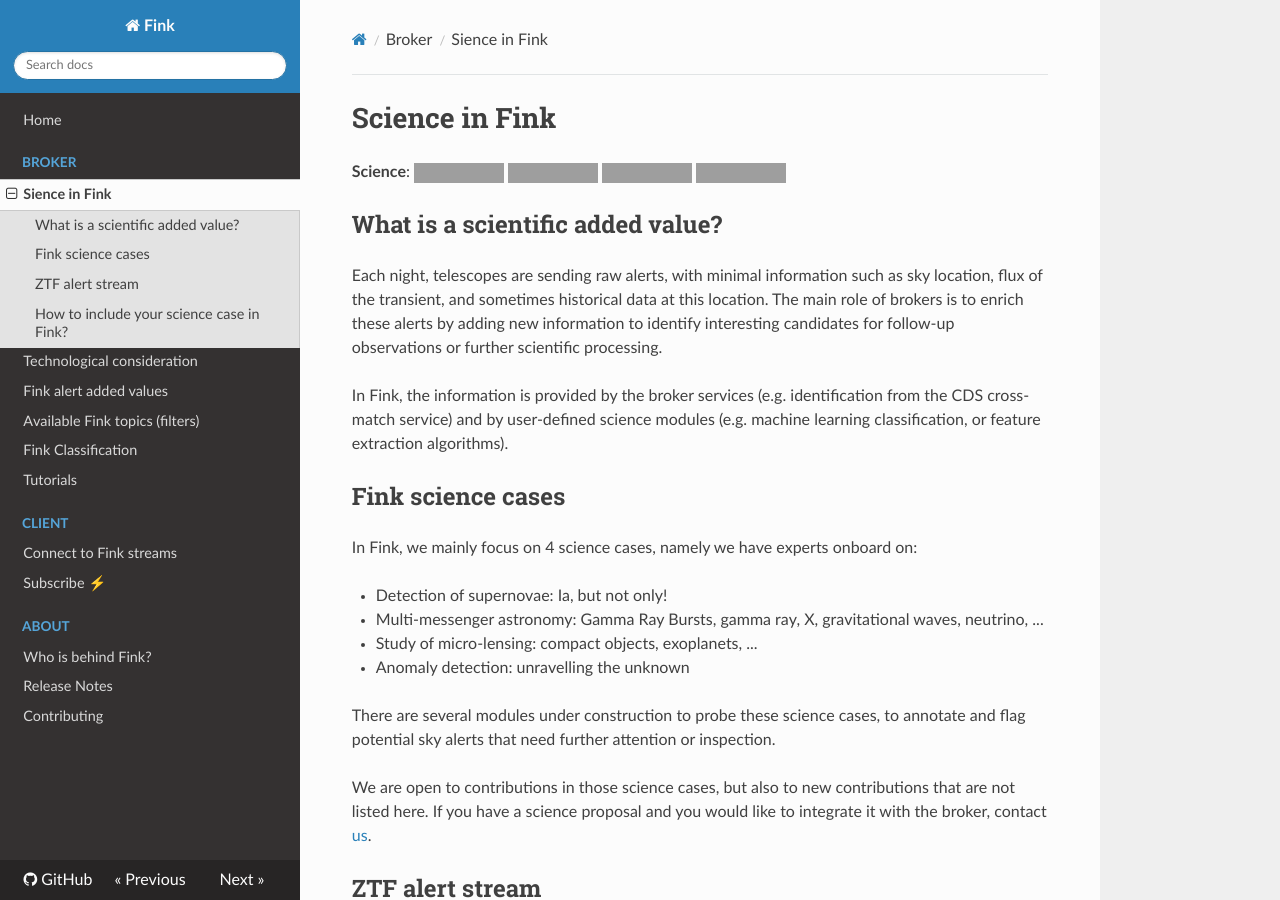
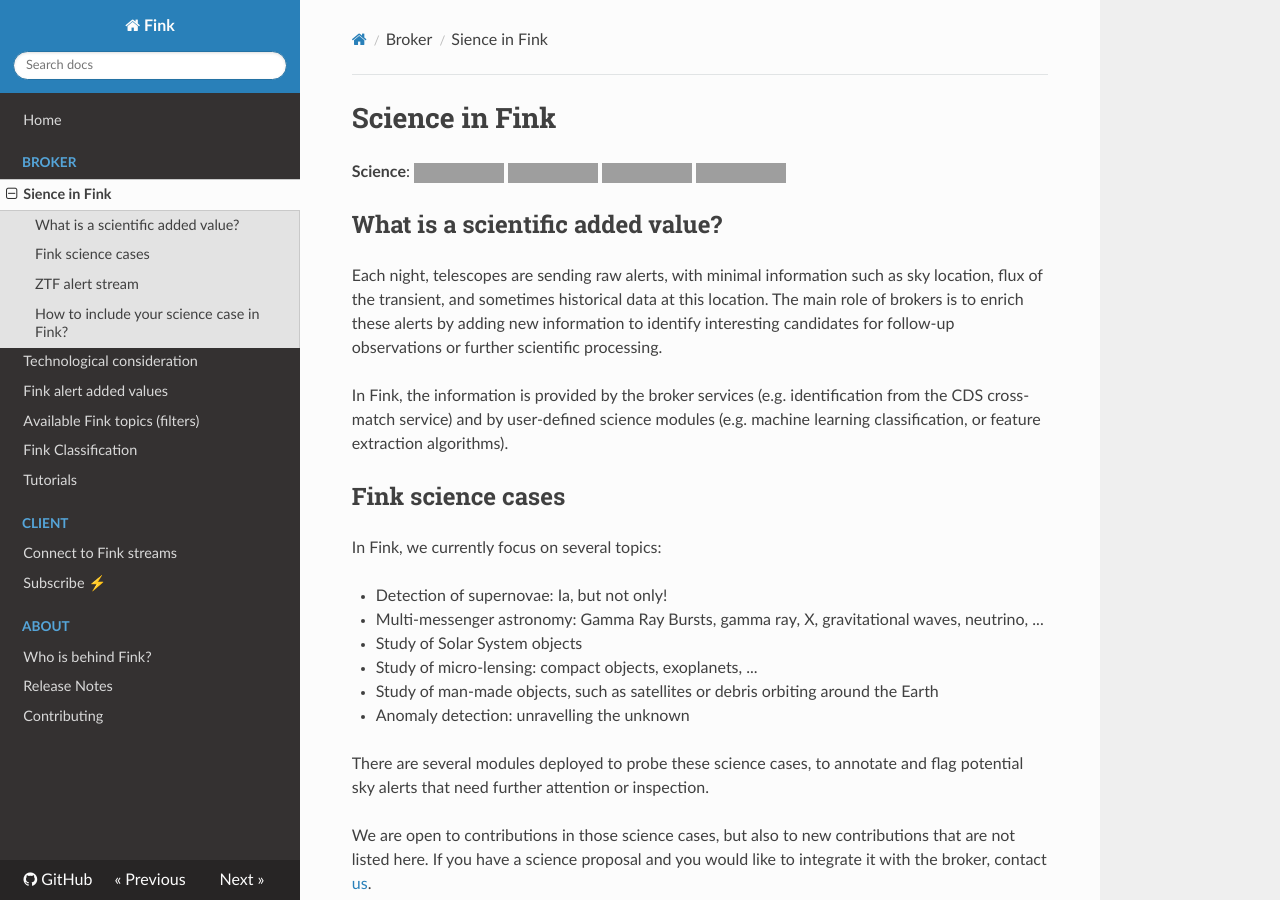
Before and after one commit to astrolabsoftware/fink, an MkDocs documentation site: the page built from docs/science/introduction.md, in a window 1280 px wide and 900 px high. Built offline with MkDocs 1.6.1, drawn with Linux system fonts in a browser that asks for light colours; nearby versions of some CDN libraries; grey boxes are pictures that could not be loaded.

Commit message:
Update science

```diff
--- a/docs/science/introduction.md
+++ b/docs/science/introduction.md
@@ -13,14 +13,16 @@ In Fink, the information is provided by the broker services (e.g. identification
 
 ## Fink science cases
 
-In Fink, we mainly focus on 4 science cases, namely we have experts onboard on:
+In Fink, we currently focus on several topics:
 
 * Detection of supernovae: Ia, but not only!
 * Multi-messenger astronomy: Gamma Ray Bursts, gamma ray, X, gravitational waves, neutrino, ...
+* Study of Solar System objects
 * Study of micro-lensing: compact objects, exoplanets, ...
+* Study of man-made objects, such as satellites or debris orbiting around the Earth
 * Anomaly detection: unravelling the unknown
 
-There are several modules under construction to probe these science cases, to annotate and flag potential sky alerts that need further attention or inspection.
+There are several modules deployed to probe these science cases, to annotate and flag potential sky alerts that need further attention or inspection.
 
 We are open to contributions in those science cases, but also to new contributions that are not listed here. If you have a science proposal and you would like to integrate it with the broker, contact [us](mailto:contact@fink-broker.org).
 
```
